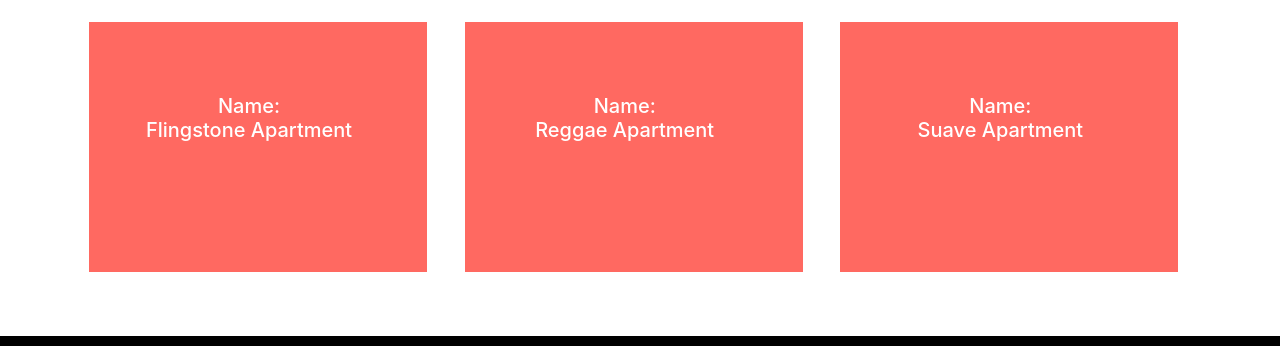
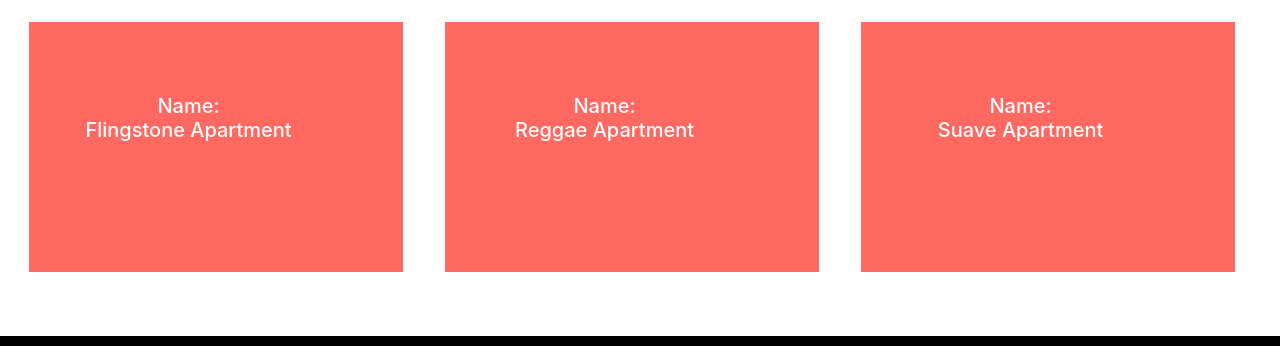
Before and after one commit to Tasheka/Capstone-Directory-of-Available-Apartments, a website: page results.html in a window 1280 px wide. Shown: the part 398-744 px from the top of the page. Drawn offline with nearby package versions, Linux system fonts and the light colour scheme.

Commit message:
Remove margin

```diff
--- a/results.html
+++ b/results.html
@@ -48,7 +48,6 @@
     </header>
 
     <main>
-        <div class="main">
             <div class="main-form">
                 <form class="form-title mr-0 ml-0 rounded-0 mb-5 p-3">
                     <h4 class="text-secondary">Filter by country, city, price, number of bedroom:</h4>
@@ -116,7 +115,6 @@
                         <img class="mr-3 light_back mb-3" src="assests/light_red.png" alt="#">
                     </div>
                 </div>
-        </div>
     </main>
 
     <footer>
```
